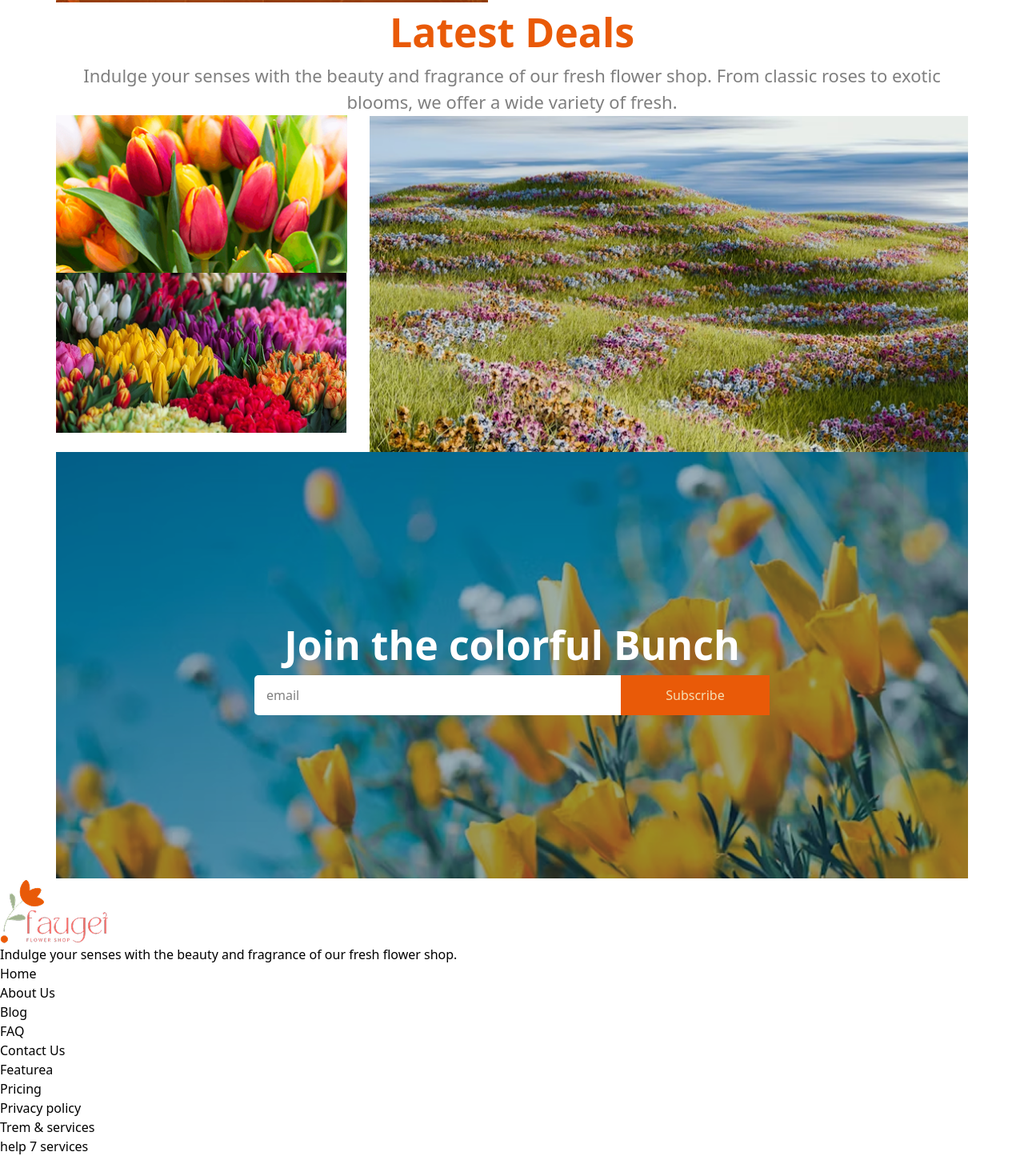
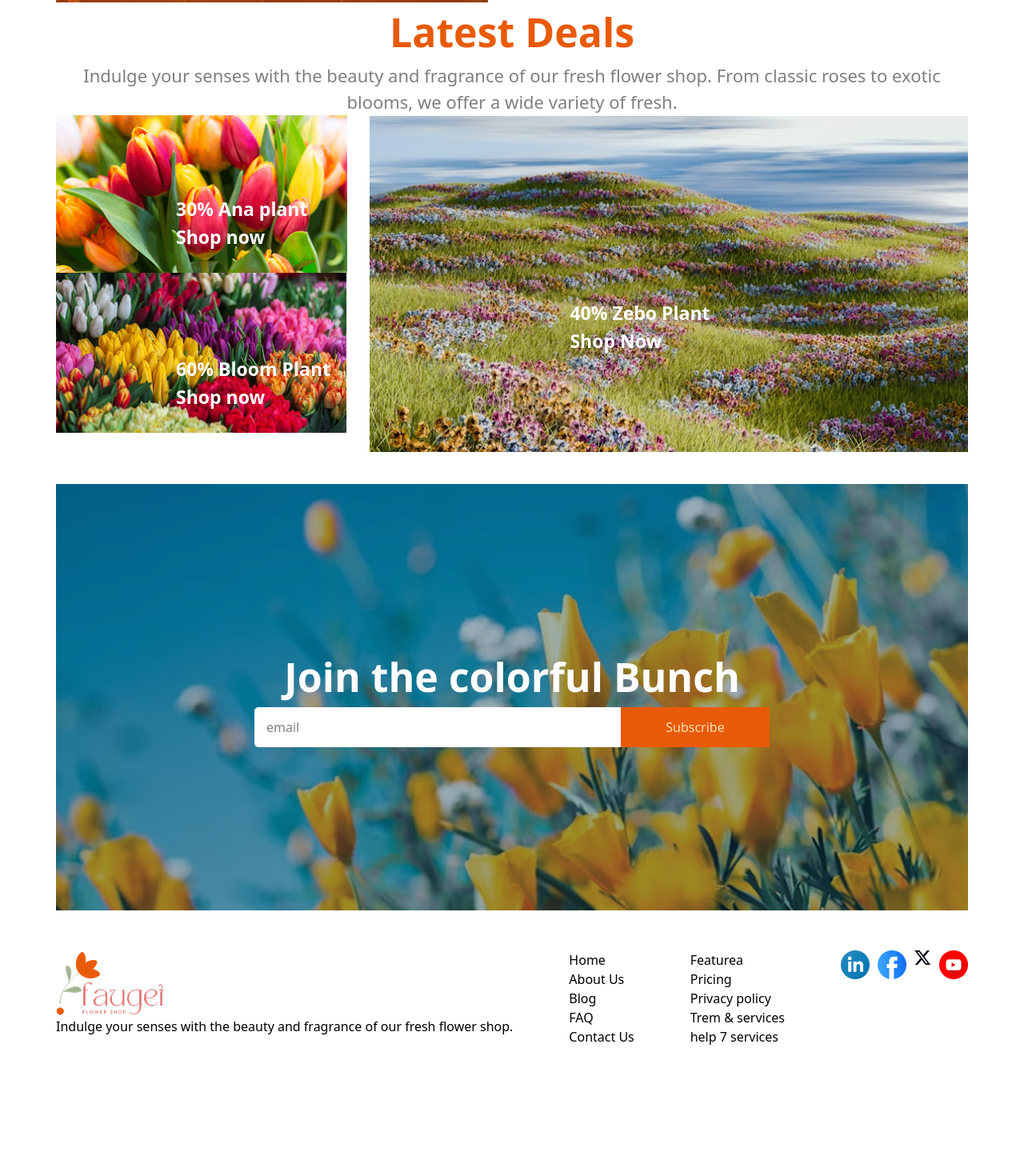
Before and after one commit to SejanStrong/flowerassigment2, a plain HTML site: page assets/index.html in a window 1280 px wide. Shown: the part 2469-3914 px from the top of the page at 80% size. After the commit the page ends 3777 px from the top, so only its background shows below. Drawn offline with nearby package versions, Linux system fonts and the light colour scheme.

Commit message:
html done

```diff
--- a/assets/index.html
+++ b/assets/index.html
@@ -226,16 +226,38 @@
             variety of fresh.
           </p>
         </div>
+
         <div class="deal-img">
           <div class="left-side">
-            <img src="./deal-ana.png" alt="" />
-            <img src="./deal-bloom.png" alt="" />
+            <div class="bloomtext">
+              <h4>60% Bloom Plant</h4>
+              <ul>
+                <li><a href="#">Shop now</a></li>
+              </ul>
+            </div>
+            <div class="anatext">
+              <h4>30% Ana plant</h4>
+              <ul>
+                <li><a href="#">Shop now</a></li>
+              </ul>
+            </div>
+            <img src="./deal-ana.png" class="ana" alt="" />
+            <img src="./deal-bloom.png" class="bloom" alt="" />
           </div>
+
           <div class="right-side">
+            <div class="zebo-text">
+              <h4>40% Zebo Plant</h4>
+              <ul>
+                <li><a href="#">Shop Now</a></li>
+              </ul>
+            </div>
+
             <img src="./deal-zabo.png" alt="" />
           </div>
         </div>
       </section>
+
       <section>
         <div class="bounch container">
           <h2>Join the colorful Bunch</h2>
@@ -255,7 +277,7 @@
       <!--footer section-->
 
       <footer>
-        <div class="footer-section">
+        <div class="footer-section container">
           <div class="pic-sec">
             <img src="./logo.png" alt="" />
             <h4>
@@ -282,6 +304,15 @@
               <li></li>
             </ul>
           </div>
+
+          <div class="media-sec">
+            <ul>
+              <li><img src="./icon-linkedin.png" alt="" /></li>
+              <li><img src="./icon-facebook.png" alt="" /></li>
+              <li><img src="./icon-twitter.png" alt="" /></li>
+              <li><img src="./icon-youtube.png" alt="" /></li>
+            </ul>
+          </div>
         </div>
       </footer>
     </main>
--- a/assets/style.css
+++ b/assets/style.css
@@ -229,6 +229,7 @@
   justify-content: center;
   align-items: center;
   flex-direction: column;
+  margin-top: 40px;
 }
 
 .bounch h2 {
@@ -266,6 +267,49 @@
   cursor: pointer;
 }
 
+/* footer section start */
+
+.footer-section {
+  display: flex;
+  justify-content: space-between;
+  margin-top: 50px;
+}
+
+.media-sec ul {
+  display: flex;
+  gap: 10px;
+}
+.left-side {
+  position: relative;
+}
+.bloomtext {
+  position: absolute;
+  top: 300px;
+  left: 150px;
+  font-weight: 700;
+  font-size: 23px;
+  color: white;
+}
+.anatext {
+  position: absolute;
+  top: 100px;
+  left: 150px;
+  font-size: 23px;
+  font-weight: 700;
+  color: white;
+}
+.right-side {
+  position: relative;
+}
+
+.zebo-text {
+  position: absolute;
+  top: 230px;
+  left: 250px;
+  font-size: 23px;
+  font-weight: 700;
+  color: white;
+}
 @media screen and (max-width: 576px) {
   .nav-right > ul {
     display: none;
```
